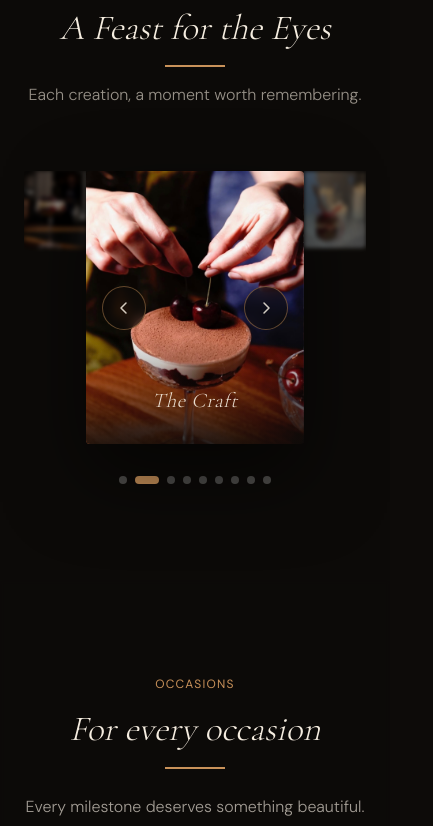
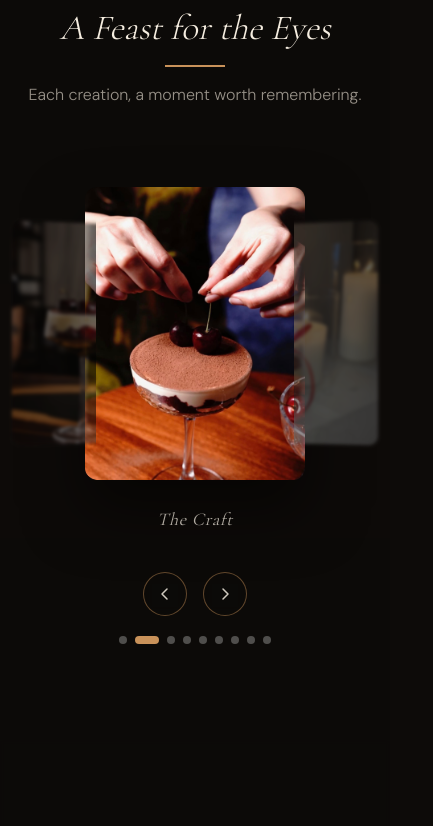
Before and after one commit to Wissko/pickmeup-affair, a Next.js app: page / in a window 390 px wide. Shown: the part 3781-4607 px from the top of the page, 433 px wide, since content can reach past the window. Built offline with nearby package versions, Linux system fonts and the light colour scheme.

Commit message:
feat: curved arc 3D carousel - premium cinematic effect

```diff
--- a/components/Gallery.tsx
+++ b/components/Gallery.tsx
@@ -1,69 +1,189 @@
 'use client'
 
-import { useState, useEffect, useCallback } from 'react'
+import { useState, useEffect, useCallback, useRef } from 'react'
+import { motion, AnimatePresence } from 'framer-motion'
 import Image from 'next/image'
-import { motion, AnimatePresence } from 'framer-motion'
 
 const slides = [
-  { src: '/images/hero.jpg',   alt: 'The Signature tiramisu',           caption: 'The Signature' },
-  { src: '/images/craft.jpg',  alt: 'Hands crafting tiramisu',          caption: 'The Craft' },
-  { src: '/images/custom.jpg', alt: 'Custom tiramisu creation',         caption: 'Made for You' },
-  { src: '/images/events.jpg', alt: 'Tiramisu for celebrations',        caption: 'Celebrations' },
-  { src: '/images/gift.jpg',   alt: 'Tiramisu gift box',                caption: 'The Gift' },
-  { src: '/images/can.jpg',    alt: 'Sweet layered tiramisu in a can',  caption: 'Sweet Layers' },
-  { src: '/images/coeur.jpg',  alt: 'Tiramisu heart with love',         caption: 'With Love' },
-  { src: '/images/raise.jpg',  alt: 'Raising a glass of tiramisu',     caption: 'Raise a Glass' },
-  { src: '/images/spoon.jpg',  alt: 'The first bite of tiramisu',      caption: 'The First Bite' },
+  { src: '/images/hero.jpg',   alt: 'The Signature tiramisu',          caption: 'The Signature' },
+  { src: '/images/craft.jpg',  alt: 'Hands crafting tiramisu',         caption: 'The Craft' },
+  { src: '/images/custom.jpg', alt: 'Custom tiramisu creation',        caption: 'Made for You' },
+  { src: '/images/events.jpg', alt: 'Tiramisu for celebrations',       caption: 'Celebrations' },
+  { src: '/images/gift.jpg',   alt: 'Tiramisu gift box',               caption: 'The Gift' },
+  { src: '/images/can.jpg',    alt: 'Sweet layered tiramisu in a can', caption: 'Sweet Layers' },
+  { src: '/images/coeur.jpg',  alt: 'Tiramisu heart with love',        caption: 'With Love' },
+  { src: '/images/raise.jpg',  alt: 'Raising a glass of tiramisu',    caption: 'Raise a Glass' },
+  { src: '/images/spoon.jpg',  alt: 'The first bite of tiramisu',     caption: 'The First Bite' },
 ]
 
-const ease = [0.76, 0, 0.24, 1] as const
+type Position = 'far' | 'near' | 'center' | 'nearR' | 'farR' | 'hidden'
 
-const slideVariants = {
-  enter: (dir: number) => ({
-    x: dir > 0 ? 60 : -60,
+const cardVariants: Record<Position, object> = {
+  far: {
+    scale: 0.65,
+    x: '-85%',
+    rotateY: 35,
+    opacity: 0.4,
+    filter: 'blur(4px) brightness(0.5)',
+    zIndex: 1,
+  },
+  near: {
+    scale: 0.80,
+    x: '-50%',
+    rotateY: 20,
+    opacity: 0.65,
+    filter: 'blur(1.5px) brightness(0.7)',
+    zIndex: 2,
+  },
+  center: {
+    scale: 1.00,
+    x: '0%',
+    rotateY: 0,
+    opacity: 1,
+    filter: 'blur(0px) brightness(1)',
+    zIndex: 5,
+  },
+  nearR: {
+    scale: 0.80,
+    x: '50%',
+    rotateY: -20,
+    opacity: 0.65,
+    filter: 'blur(1.5px) brightness(0.7)',
+    zIndex: 2,
+  },
+  farR: {
+    scale: 0.65,
+    x: '85%',
+    rotateY: -35,
+    opacity: 0.4,
+    filter: 'blur(4px) brightness(0.5)',
+    zIndex: 1,
+  },
+  hidden: {
+    scale: 0.5,
+    x: '0%',
+    rotateY: 0,
     opacity: 0,
-    scale: 0.95,
-  }),
+    filter: 'blur(8px) brightness(0)',
+    zIndex: 0,
+  },
+}
+
+const cardVariantsMobile: Record<Position, object> = {
+  far: {
+    scale: 0.60,
+    x: '-80%',
+    rotateY: 20,
+    opacity: 0,
+    filter: 'blur(6px) brightness(0.4)',
+    zIndex: 0,
+  },
+  near: {
+    scale: 0.75,
+    x: '-45%',
+    rotateY: 15,
+    opacity: 0.6,
+    filter: 'blur(2px) brightness(0.65)',
+    zIndex: 2,
+  },
   center: {
-    x: 0,
+    scale: 1.00,
+    x: '0%',
+    rotateY: 0,
     opacity: 1,
-    scale: 1,
+    filter: 'blur(0px) brightness(1)',
+    zIndex: 5,
   },
-  exit: (dir: number) => ({
-    x: dir > 0 ? -60 : 60,
+  nearR: {
+    scale: 0.75,
+    x: '45%',
+    rotateY: -15,
+    opacity: 0.6,
+    filter: 'blur(2px) brightness(0.65)',
+    zIndex: 2,
+  },
+  farR: {
+    scale: 0.60,
+    x: '80%',
+    rotateY: 20,
     opacity: 0,
-    scale: 0.95,
-  }),
+    filter: 'blur(6px) brightness(0.4)',
+    zIndex: 0,
+  },
+  hidden: {
+    scale: 0.5,
+    x: '0%',
+    rotateY: 0,
+    opacity: 0,
+    filter: 'blur(8px) brightness(0)',
+    zIndex: 0,
+  },
+}
+
+const transitionConfig = {
+  duration: 0.6,
+  ease: [0.76, 0, 0.24, 1] as [number, number, number, number],
+}
+
+function getPosition(index: number, activeIndex: number, total: number): Position {
+  const diff = ((index - activeIndex) % total + total) % total
+  const normalizedDiff = diff > total / 2 ? diff - total : diff
+
+  if (normalizedDiff === 0) return 'center'
+  if (normalizedDiff === -1) return 'near'
+  if (normalizedDiff === -2) return 'far'
+  if (normalizedDiff === 1) return 'nearR'
+  if (normalizedDiff === 2) return 'farR'
+  return 'hidden'
 }
 
 export default function Gallery() {
-  const [index, setIndex] = useState(0)
-  const [direction, setDirection] = useState(1)
+  const [activeIndex, setActiveIndex] = useState(0)
   const [paused, setPaused] = useState(false)
+  const [isMobile, setIsMobile] = useState(false)
+  const containerRef = useRef<HTMLDivElement>(null)
 
-  const go = useCallback(
-    (dir: number) => {
-      setDirection(dir)
-      setIndex((prev) => (prev + dir + slides.length) % slides.length)
-    },
-    []
-  )
+  useEffect(() => {
+    const check = () => setIsMobile(window.innerWidth < 768)
+    check()
+    window.addEventListener('resize', check)
+    return () => window.removeEventListener('resize', check)
+  }, [])
+
+  const go = useCallback((dir: number) => {
+    setActiveIndex((prev) => (prev + dir + slides.length) % slides.length)
+  }, [])
+
+  const goTo = useCallback((idx: number) => {
+    setActiveIndex(idx)
+  }, [])
 
   useEffect(() => {
     if (paused) return
-    const id = setInterval(() => go(1), 4000)
+    const id = setInterval(() => go(1), 5000)
     return () => clearInterval(id)
   }, [paused, go])
 
-  const prev = (index - 1 + slides.length) % slides.length
-  const next = (index + 1) % slides.length
+  const handleCardClick = (index: number) => {
+    const pos = getPosition(index, activeIndex, slides.length)
+    if (pos === 'near' || pos === 'far') go(-1)
+    else if (pos === 'nearR' || pos === 'farR') go(1)
+  }
+
+  const variants = isMobile ? cardVariantsMobile : cardVariants
+  const cardWidth = isMobile ? 220 : 280
 
   return (
-    <section id="gallery" className="section-over-bg py-24 md:py-32">
+    <section
+      id="gallery"
+      className="section-over-bg py-24 md:py-32"
+      onMouseEnter={() => setPaused(true)}
+      onMouseLeave={() => setPaused(false)}
+    >
       <div className="max-w-7xl mx-auto px-6 lg:px-12">
 
         {/* Header */}
-        <div className="text-center mb-16">
+        <div className="text-center mb-20">
           <p
             className="font-sans text-xs uppercase tracking-widest mb-4"
             style={{ color: 'var(--caramel)' }}
@@ -88,158 +208,111 @@ export default function Gallery() {
           </p>
         </div>
 
-        {/* Carousel */}
+        {/* Arc Carousel */}
         <div
-          className="relative select-none"
-          onMouseEnter={() => setPaused(true)}
-          onMouseLeave={() => setPaused(false)}
+          ref={containerRef}
+          style={{
+            perspective: '1200px',
+            perspectiveOrigin: '50% 50%',
+          }}
         >
-          {/* Track */}
-          <div
-            className="flex items-stretch"
-            style={{ gap: 0 }}
-          >
-            {/* Left peeking slide */}
-            <div
-              className="flex-shrink-0 cursor-pointer"
-              style={{ width: '18%', overflow: 'hidden' }}
-              onClick={() => go(-1)}
-              aria-label="Previous photo"
-            >
+          {/* Cards container */}
           <div
             style={{
               position: 'relative',
-                  width: '100%',
-                  paddingBottom: '125%',
-                  overflow: 'hidden',
-                  borderRadius: '4px 0 0 4px',
-                  filter: 'blur(2px) brightness(0.55)',
-                  transition: 'filter 0.4s ease',
+              height: isMobile ? `${Math.round(220 * 4 / 3)}px` : `${Math.round(280 * 4 / 3)}px`,
+              display: 'flex',
+              alignItems: 'center',
+              justifyContent: 'center',
+              transformStyle: 'preserve-3d',
             }}
           >
+            {slides.map((slide, i) => {
+              const pos = getPosition(i, activeIndex, slides.length)
+              const isClickable = pos !== 'center' && pos !== 'hidden'
+              const isCenter = pos === 'center'
+
+              return (
+                <motion.div
+                  key={i}
+                  animate={variants[pos]}
+                  transition={transitionConfig}
+                  onClick={() => isClickable ? handleCardClick(i) : undefined}
+                  style={{
+                    position: 'absolute',
+                    width: `${cardWidth}px`,
+                    aspectRatio: '3/4',
+                    borderRadius: '12px',
+                    overflow: 'hidden',
+                    cursor: isClickable ? 'pointer' : 'default',
+                    transformStyle: 'preserve-3d',
+                    boxShadow: isCenter ? '0 30px 60px rgba(0,0,0,0.5)' : 'none',
+                    willChange: 'transform, opacity, filter',
+                  }}
+                  aria-hidden={pos === 'hidden'}
+                >
                   <Image
-                  src={slides[prev].src}
-                  alt={slides[prev].alt}
+                    src={slide.src}
+                    alt={slide.alt}
                     fill
                     className="object-cover"
-                  style={{ objectPosition: 'right center' }}
-                  sizes="18vw"
+                    sizes={`${cardWidth}px`}
+                    priority={i === 0}
                   />
+                </motion.div>
+              )
+            })}
+          </div>
+
+          {/* Caption */}
+          <div
+            style={{
+              height: '40px',
+              display: 'flex',
+              alignItems: 'center',
+              justifyContent: 'center',
+              marginTop: '20px',
+            }}
+          >
+            <AnimatePresence mode="wait">
+              <motion.p
+                key={activeIndex}
+                initial={{ opacity: 0, y: 8 }}
+                animate={{ opacity: 1, y: 0 }}
+                exit={{ opacity: 0, y: -8 }}
+                transition={{ duration: 0.4, ease: 'easeOut' }}
+                style={{
+                  fontFamily: "'Cormorant Garamond', serif",
+                  fontStyle: 'italic',
+                  fontSize: '18px',
+                  color: 'rgba(245,237,224,0.88)',
+                  letterSpacing: '0.04em',
+                  margin: 0,
+                  textAlign: 'center',
+                }}
+              >
+                {slides[activeIndex].caption}
+              </motion.p>
+            </AnimatePresence>
           </div>
         </div>
 
-            {/* Center slide */}
-            <div
-              className="flex-shrink-0"
-              style={{ width: '64%', position: 'relative', zIndex: 1 }}
-            >
-              <AnimatePresence initial={false} custom={direction} mode="wait">
-                <motion.div
-                  key={index}
-                  custom={direction}
-                  variants={slideVariants}
-                  initial="enter"
-                  animate="center"
-                  exit="exit"
-                  transition={{ duration: 0.7, ease }}
-                  whileHover={{ scale: 1.03, transition: { duration: 0.4, ease: 'easeOut' } }}
-                  style={{ width: '100%' }}
-                >
+        {/* Navigation */}
         <div
           style={{
-                      position: 'relative',
-                      width: '100%',
-                      paddingBottom: '125%',
-                      overflow: 'hidden',
-                      borderRadius: '4px',
-                      boxShadow: '0 32px 80px rgba(0,0,0,0.55)',
+            display: 'flex',
+            flexDirection: 'column',
+            alignItems: 'center',
+            gap: '20px',
+            marginTop: '32px',
           }}
         >
-                    <Image
-                      src={slides[index].src}
-                      alt={slides[index].alt}
-                      fill
-                      className="object-cover"
-                      sizes="64vw"
-                      priority
-                    />
-
-                    {/* Caption */}
-                    <motion.div
-                      initial={{ opacity: 0, y: 18 }}
-                      animate={{ opacity: 1, y: 0 }}
-                      transition={{ delay: 0.28, duration: 0.5, ease: 'easeOut' }}
-                      style={{
-                        position: 'absolute',
-                        bottom: 0,
-                        left: 0,
-                        right: 0,
-                        padding: '3rem 2rem 1.75rem',
-                        background:
-                          'linear-gradient(to top, rgba(13,11,9,0.88) 0%, transparent 100%)',
-                        pointerEvents: 'none',
-                      }}
-                    >
-                      <p
-                        style={{
-                          fontFamily: "'Cormorant Garamond', serif",
-                          fontWeight: 300,
-                          fontStyle: 'italic',
-                          fontSize: 'clamp(1.3rem, 2.2vw, 1.75rem)',
-                          color: 'rgba(245,237,224,0.92)',
-                          letterSpacing: '0.03em',
-                          textAlign: 'center',
-                          margin: 0,
-                        }}
-                      >
-                        {slides[index].caption}
-                      </p>
-                    </motion.div>
-                  </div>
-                </motion.div>
-              </AnimatePresence>
-            </div>
-
-            {/* Right peeking slide */}
-            <div
-              className="flex-shrink-0 cursor-pointer"
-              style={{ width: '18%', overflow: 'hidden' }}
-              onClick={() => go(1)}
-              aria-label="Next photo"
-            >
-              <div
-                style={{
-                  position: 'relative',
-                  width: '100%',
-                  paddingBottom: '125%',
-                  overflow: 'hidden',
-                  borderRadius: '0 4px 4px 0',
-                  filter: 'blur(2px) brightness(0.55)',
-                  transition: 'filter 0.4s ease',
-                }}
-              >
-                <Image
-                  src={slides[next].src}
-                  alt={slides[next].alt}
-                  fill
-                  className="object-cover"
-                  style={{ objectPosition: 'left center' }}
-                  sizes="18vw"
-                />
-              </div>
-            </div>
-          </div>
-
-          {/* Arrow buttons */}
+          {/* Arrows */}
+          <div style={{ display: 'flex', alignItems: 'center', gap: '16px' }}>
             <button
               onClick={() => go(-1)}
-            aria-label="Previous"
+              aria-label="Previous photo"
               style={{
-              position: 'absolute',
-              left: 'calc(18% + 16px)',
-              top: '50%',
-              transform: 'translateY(-50%)',
-              zIndex: 10,
                 width: '44px',
                 height: '44px',
                 borderRadius: '50%',
@@ -254,14 +327,12 @@ export default function Gallery() {
                 transition: 'border-color 0.25s, background 0.25s',
               }}
               onMouseEnter={(e) => {
-              const el = e.currentTarget
-              el.style.borderColor = 'rgba(201,146,90,0.9)'
-              el.style.background = 'rgba(201,146,90,0.18)'
+                e.currentTarget.style.borderColor = 'rgba(201,146,90,0.9)'
+                e.currentTarget.style.background = 'rgba(201,146,90,0.18)'
               }}
               onMouseLeave={(e) => {
-              const el = e.currentTarget
-              el.style.borderColor = 'rgba(201,146,90,0.45)'
-              el.style.background = 'rgba(13,11,9,0.6)'
+                e.currentTarget.style.borderColor = 'rgba(201,146,90,0.45)'
+                e.currentTarget.style.background = 'rgba(13,11,9,0.6)'
               }}
             >
               <svg width="16" height="16" viewBox="0 0 16 16" fill="none">
@@ -271,13 +342,8 @@ export default function Gallery() {
 
             <button
               onClick={() => go(1)}
-            aria-label="Next"
+              aria-label="Next photo"
               style={{
-              position: 'absolute',
-              right: 'calc(18% + 16px)',
-              top: '50%',
-              transform: 'translateY(-50%)',
-              zIndex: 10,
                 width: '44px',
                 height: '44px',
                 borderRadius: '50%',
@@ -292,14 +358,12 @@ export default function Gallery() {
                 transition: 'border-color 0.25s, background 0.25s',
               }}
               onMouseEnter={(e) => {
-              const el = e.currentTarget
-              el.style.borderColor = 'rgba(201,146,90,0.9)'
-              el.style.background = 'rgba(201,146,90,0.18)'
+                e.currentTarget.style.borderColor = 'rgba(201,146,90,0.9)'
+                e.currentTarget.style.background = 'rgba(201,146,90,0.18)'
               }}
               onMouseLeave={(e) => {
-              const el = e.currentTarget
-              el.style.borderColor = 'rgba(201,146,90,0.45)'
-              el.style.background = 'rgba(13,11,9,0.6)'
+                e.currentTarget.style.borderColor = 'rgba(201,146,90,0.45)'
+                e.currentTarget.style.background = 'rgba(13,11,9,0.6)'
               }}
             >
               <svg width="16" height="16" viewBox="0 0 16 16" fill="none">
@@ -309,25 +373,20 @@ export default function Gallery() {
           </div>
 
           {/* Dots */}
-        <div
-          className="flex items-center justify-center gap-2 mt-8"
-        >
+          <div style={{ display: 'flex', alignItems: 'center', gap: '8px' }}>
             {slides.map((_, i) => (
               <button
                 key={i}
-              onClick={() => {
-                setDirection(i > index ? 1 : -1)
-                setIndex(i)
-              }}
+                onClick={() => goTo(i)}
                 aria-label={`Go to slide ${i + 1}`}
                 style={{
                   height: '8px',
-                width: i === index ? '24px' : '8px',
+                  width: i === activeIndex ? '24px' : '8px',
                   borderRadius: '9999px',
                   border: 'none',
                   padding: 0,
                   cursor: 'pointer',
-                background: i === index ? '#c9925a' : 'rgba(255,255,255,0.28)',
+                  background: i === activeIndex ? '#c9925a' : 'rgba(255,255,255,0.28)',
                   transition: 'width 0.35s ease, background 0.35s ease',
                   flexShrink: 0,
                 }}
@@ -335,6 +394,7 @@ export default function Gallery() {
             ))}
           </div>
         </div>
+      </div>
     </section>
   )
 }
```
Lines whose indentation alone changed are shown as unchanged.
